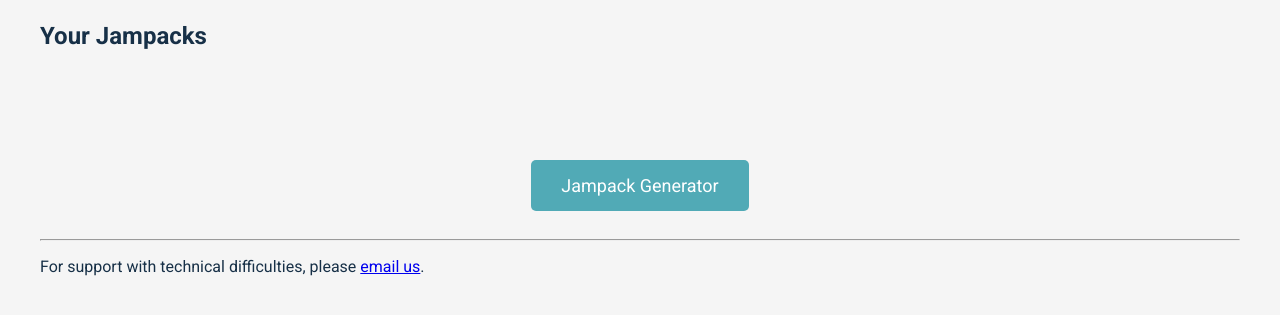
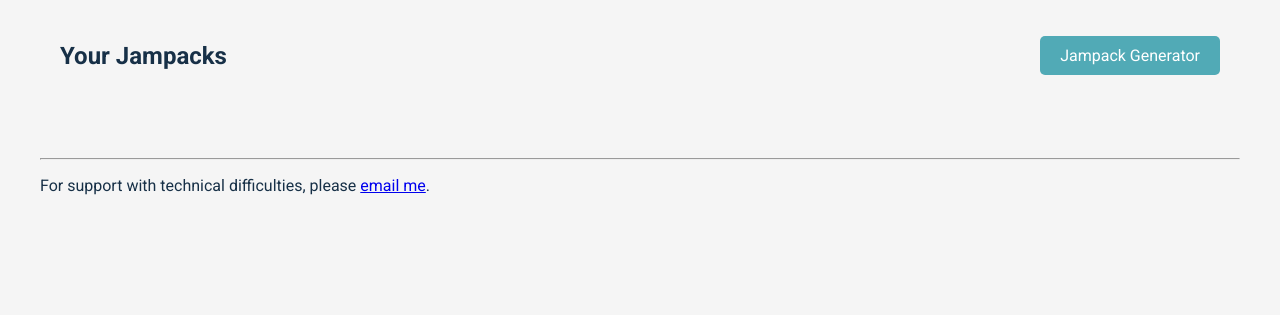
Before and after one commit to samcraftt/jamliterate, a Flask app: page /dashboard in a window 1280 px wide. Shown: the part 184-499 px from the top of the page. Run offline with Flask 3, Linux system fonts and the light colour scheme; the visitor is signed in with stand-in values (Sample User, id 1); data that the repository does not hold is empty; parts of the project's set-up code (start-up, migrations or seed data) failed here and were passed over.

Commit message:
Update dashboard.html

```diff
--- a/templates/dashboard.html
+++ b/templates/dashboard.html
@@ -2,80 +2,94 @@
 {% block title %}Dashboard{% endblock %}
 {% block extra_css %}
 <style>
+/* Wrapper for the heading and button */
+.header-container {
+    display: flex; /* Use flexbox for layout */
+    justify-content: space-between; /* Space between the title and the button */
+    align-items: center; /* Align items vertically */
+    margin-top: 20px; /* Add some spacing at the top */
+    padding: 0 20px; /* Optional: Add horizontal padding */
+}
+
+/* Customize the button */
+.btn {
+    background-color: #51aab6;
+    color: white;
+    border: none;
+    border-radius: 5px;
+    padding: 10px 20px; /* Adjust padding for a smaller button */
+    font-size: 16px;
+    cursor: pointer;
+    text-align: center;
+    text-decoration: none;
+}
+
+.btn:hover {
+    background-color: #007a8d;
+}
+
+/* Grid layout for study sets */
 .study-sets {
     display: grid;
     grid-template-columns: repeat(auto-fill, minmax(250px, 1fr));
-    gap: 20px; /* Gap between study sets */
+    gap: 20px;
     margin-top: 20px;
-    padding: 20px; /* Padding around the study sets grid */
+    padding: 20px;
 }
 
+/* Study set styling */
 .study-set {
     background-color: white;
     border-radius: 5px;
     box-shadow: 0 2px 5px rgba(0, 0, 0, 0.1);
     transition: transform 0.3s ease;
-    display: flex; /* Use flexbox for card content */
-    align-items: center; /* Center content vertically */
-    justify-content: center; /* Center content horizontally */
-    padding: 20px; /* Inner padding for card content */
-    height: 150px; /* Set a fixed height to prevent overlap */
-    overflow: hidden; /* Hide overflow if content exceeds height */
+    display: flex;
+    align-items: center;
+    justify-content: center;
+    padding: 20px;
+    height: 150px;
+    overflow: hidden;
 }
 
 .study-set h3 {
-    margin: 0; /* Remove default margin */
-    color: #000; /* Set text color */
-    text-align: center; /* Center title text */
-    text-decoration: none; /* Ensure no underline */
+    margin: 0;
+    color: #000;
+    text-align: center;
+    text-decoration: none;
 }
 
 .study-set-link {
-    text-decoration: none; /* Remove underline from the link */
-    color: inherit; /* Inherit color from parent element */
-    display: block; /* Make the link a block element */
-    height: 100%; /* Ensure link takes full height */
-    width: 100%; /* Ensure link takes full width */
+    text-decoration: none;
+    color: inherit;
+    display: block;
+    height: 100%;
+    width: 100%;
 }
 
 .study-set:hover {
     transform: translateY(-5px);
 }
-
-.actions {
-    margin-top: 30px;
-    display: flex; /* Use flexbox for buttons layout */
-    justify-content: center; /* Center the buttons */
-    padding: 20px; /* Padding around actions */
-}
-
-.btn {
-    background-color: #51aab6; /* Update button background color */
-    color: white; /* Button text color */
-    border: none; /* Remove default border */
-    border-radius: 5px; /* Rounded corners */
-    padding: 15px 30px; /* Increased padding for a bigger button */
-    font-size: 18px; /* Increased font size for better visibility */
-    cursor: pointer; /* Change cursor to pointer */
-    text-align: center; /* Center text */
-    text-decoration: none; /* Remove underline from links */
-}
-
-.btn:hover {
-    background-color: #007a8d; /* Darker shade on hover */
-}
 </style>
 {% endblock %}
+
 {% block content %}
 {% with messages = get_flashed_messages(with_categories=true) %}
-  {% if messages %}
+{% if messages %}
     {% for category, message in messages %}
-      <div class="alert alert-{{ category }}">{{ message }}</div>
+    <div class="alert alert-{{ category }}">{{ message }}</div>
     {% endfor %}
-  {% endif %}
+{% endif %}
 {% endwith %}
+
 <h1>Welcome, {{ user.name }}!</h1>
-<h2>Your Jampacks</h2>
+
+<!-- Header with title and button aligned -->
+<div class="header-container">
+    <h2>Your Jampacks</h2>
+    <a href="{{ url_for('jampack_generator') }}" class="btn">Jampack Generator</a>
+</div>
+
+<!-- Study sets grid -->
 <div class="study-sets">
     {% for set in study_sets %}
     <a href="{{ url_for('study_set', set_id=set.id) }}" class="study-set-link">
@@ -85,9 +99,7 @@
     </a>
     {% endfor %}
 </div>
-<div class="actions">
-    <a href="{{ url_for('jampack_generator') }}" class="btn">Jampack Generator</a> <!-- Removed inline style -->
-</div>
+
 <hr>
-<p>For support with technical difficulties, please <a href="mailto:craftsam28@gmail.com">email us</a>.</p>
+<p>For support with technical difficulties, please <a href="mailto:craftsam28@gmail.com">email me</a>.</p>
 {% endblock %}
```
